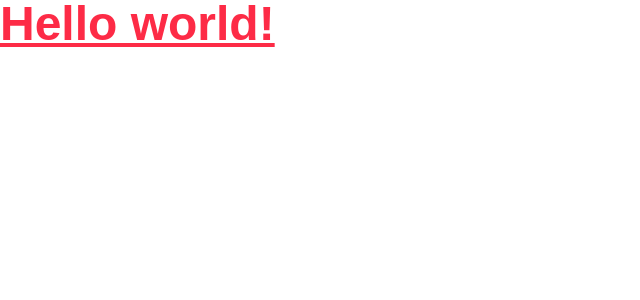
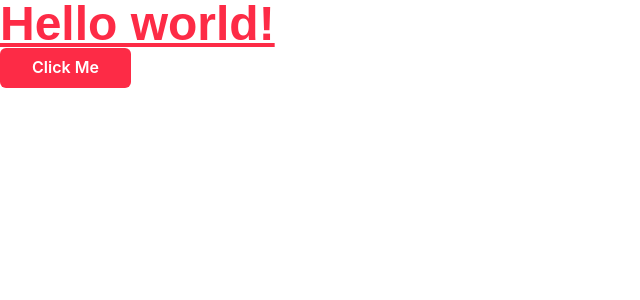
Before and after one commit to simonpartridge86/Chews-App-Frontend, a Next.js app: page / in a window 1280 px wide. Shown: the top 300 px of the page, without its empty margins (0-640 px from the left). Built offline with nearby package versions, Linux system fonts and the light colour scheme; a web font is replaced by a local one.

Commit message:
brought in the theme colors to the button component successfully

```diff
--- a/components/button.js
+++ b/components/button.js
@@ -1,28 +1,18 @@
-import { Button, ButtonProps, Flex, useColorModeValue } from '@chakra-ui/react';
+import { Button } from "@chakra-ui/react";
 
-
-export default function ClickMe({ButtonProps}) {
-
+export default function ClickMe() {
   return (
-
     <Button
-        {...ButtonProps}
       px={8}
-        bg={'#FD2B46'}
-        color={'white'}
-        rounded={'md'}
+      bg="brand.primary"
+      color={"white"}
+      rounded={"md"}
       _hover={{
-          transform: 'translateY(-2px)',
-          boxShadow: 'lg',
+        transform: "translateY(-2px)",
+        boxShadow: "lg",
       }}
     >
       Click Me
     </Button>
   );
 }
-
-/*brand: {
-    'primary-color': '#FD2B46',
-    'light-color': '#FFFFFF',
-    'dark-color': '#32373B',
-  }*/
--- a/pages/_app.js
+++ b/pages/_app.js
@@ -1,16 +1,16 @@
 import { ChakraProvider } from "@chakra-ui/react";
-import { extendTheme } from '@chakra-ui/react'
+import { extendTheme } from "@chakra-ui/react";
 import "../styles/globals.css";
 
 const colors = {
   brand: {
-    'primary-color': '#FD2B46',
-    'light-color': '#FFFFFF',
-    'dark-color': '#32373B',
+    primary: "#FD2B46",
+    light: "#FFFFFF",
+    dark: "#32373B",
   },
-}
+};
 
-const theme = extendTheme({ colors })
+const theme = extendTheme({ colors });
 
 function MyApp({ Component, pageProps }) {
   return (
--- a/pages/index.js
+++ b/pages/index.js
@@ -1,78 +1,13 @@
-import Head from 'next/head'
-import Image from 'next/image'
-import styles from '../styles/Home.module.css'
+import { Button } from "@chakra-ui/react";
+import ClickMe from "../components/button";
 
 export default function Home() {
   return (
-    <h1 className="text-5xl text-primary-color font-permanent-marker font-bold underline">
-      Hello world!
-    </h1>
-  )
+    <>
+      <h1 className="text-5xl text-primary-color font-permanent-marker font-bold underline">
+        Hello world!
+      </h1>
+      <ClickMe />
+    </>
+  );
 }
-
-/*export default function Home() {
-  return (
-    <div className={styles.container}>
-      <Head>
-        <title>Create Next App</title>
-        <meta name="description" content="Generated by create next app" />
-        <link rel="icon" href="/favicon.ico" />
-      </Head>
-
-      <main className={styles.main}>
-        <h1 className={styles.title}>
-          Welcome to <a href="https://nextjs.org">Next.js!</a>
-        </h1>
-
-        <p className={styles.description}>
-          Get started by editing{' '}
-          <code className={styles.code}>pages/index.js</code>
-        </p>
-
-        <div className={styles.grid}>
-          <a href="https://nextjs.org/docs" className={styles.card}>
-            <h2>Documentation &rarr;</h2>
-            <p>Find in-depth information about Next.js features and API.</p>
-          </a>
-
-          <a href="https://nextjs.org/learn" className={styles.card}>
-            <h2>Learn &rarr;</h2>
-            <p>Learn about Next.js in an interactive course with quizzes!</p>
-          </a>
-
-          <a
-            href="https://github.com/vercel/next.js/tree/canary/examples"
-            className={styles.card}
-          >
-            <h2>Examples &rarr;</h2>
-            <p>Discover and deploy boilerplate example Next.js projects.</p>
-          </a>
-
-          <a
-            href="https://vercel.com/new?utm_source=create-next-app&utm_medium=default-template&utm_campaign=create-next-app"
-            className={styles.card}
-          >
-            <h2>Deploy &rarr;</h2>
-            <p>
-              Instantly deploy your Next.js site to a public URL with Vercel.
-            </p>
-          </a>
-        </div>
-      </main>
-
-      <footer className={styles.footer}>
-        <a
-          href="https://vercel.com?utm_source=create-next-app&utm_medium=default-template&utm_campaign=create-next-app"
-          target="_blank"
-          rel="noopener noreferrer"
-        >
-          Powered by{' '}
-          <span className={styles.logo}>
-            <Image src="/vercel.svg" alt="Vercel Logo" width={72} height={16} />
-          </span>
-        </a>
-      </footer>
-    </div>
-  )
-}
-*/
```
Lines whose indentation alone changed are shown as unchanged.
